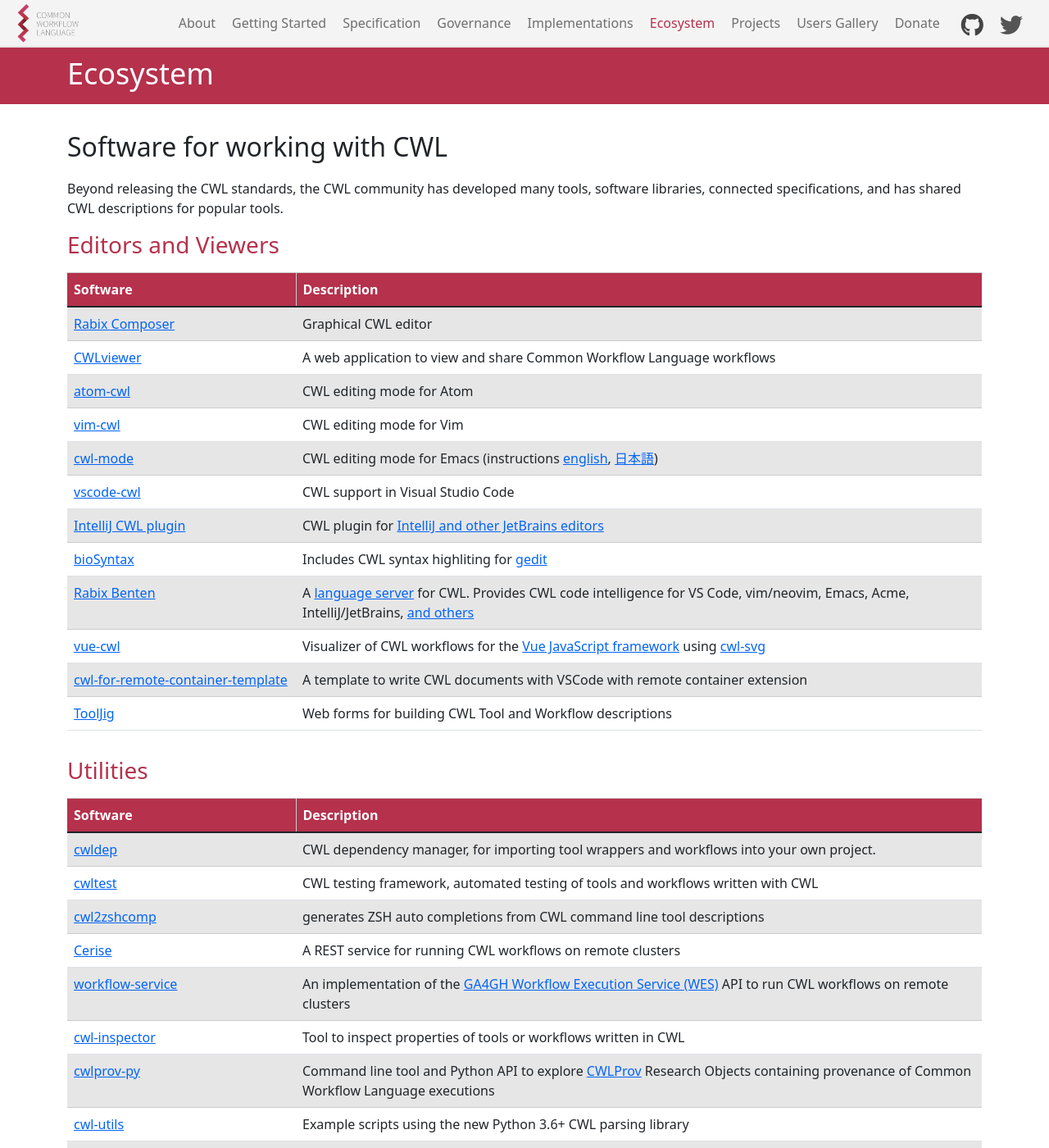
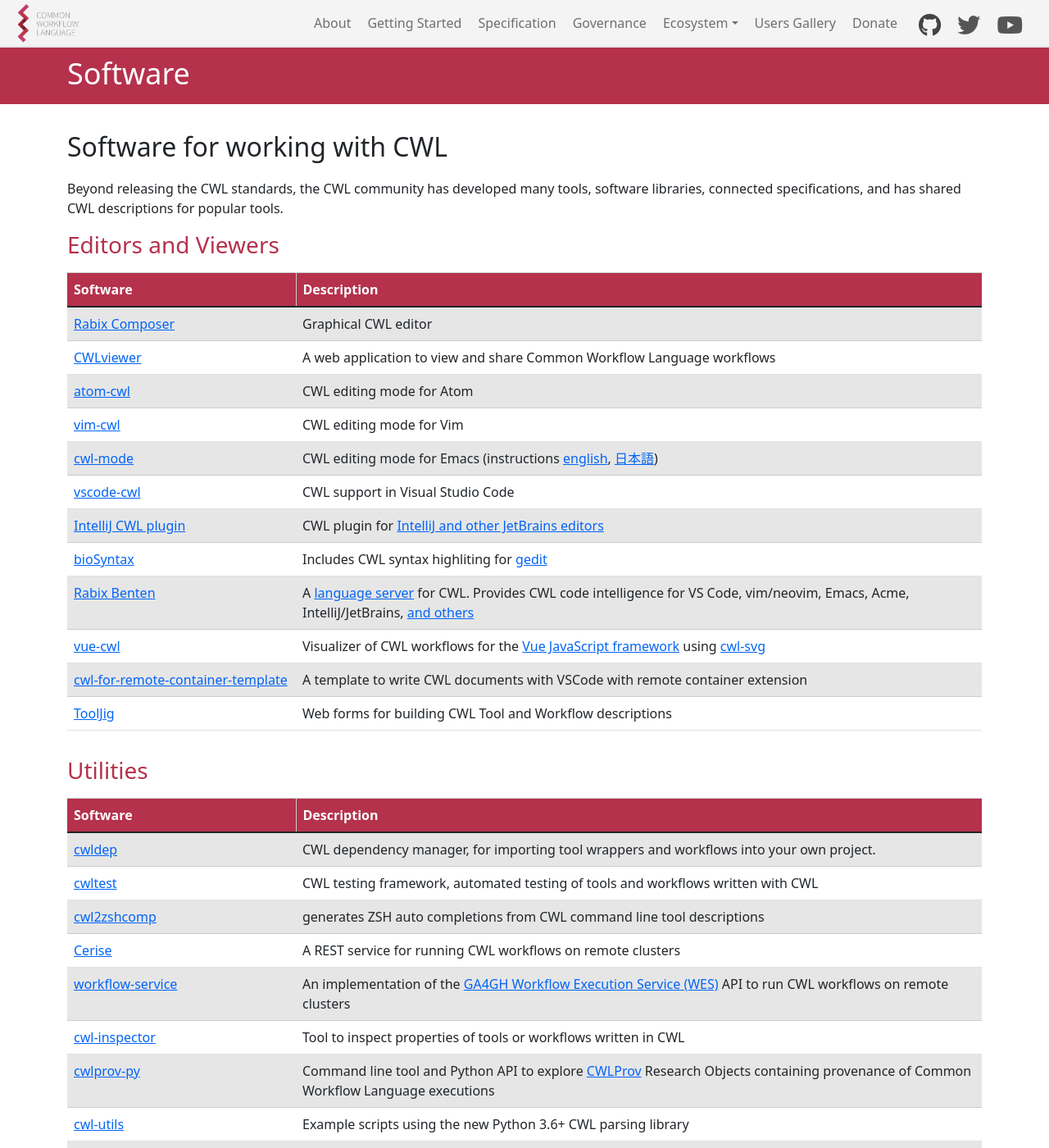
Before and after one commit to common-workflow-language/cwl-website, a Jekyll site: the page built from content/software.md, in a window 1280 px wide and 1400 px high. Shown: the whole window at 82% size. Built offline with Jekyll 4.4.1, drawn with Linux system fonts in a browser that asks for light colours.

Commit message:
Consolide Nav menu items (Ecosystem submenu), Add YouTube icon

```diff
--- a/content/_config.yml
+++ b/content/_config.yml
@@ -13,7 +13,8 @@
   Machine Learning.
 
 github_url: https://github.com/common-workflow-language/
-twitter_url: https://mobile.twitter.com/commonwl
+twitter_url: https://twitter.com/commonwl
+youtube_url: https://www.youtube.com/c/CommonWLorgStandard/
 
 # SEO - jekyll-seo-tag
 logo: "/CWL-Logo-Header.png"
--- a/content/_includes/top_nav.html
+++ b/content/_includes/top_nav.html
@@ -14,6 +14,17 @@
           {%- if item.type contains "dropdown" -%}
             <li class="dropdown nav-item">
               <a href="#" class="dropdown-toggle nav-link" id="navbarDropdown" data-bs-toggle="dropdown" role="button" aria-expanded="false">{{ item.title}}<span class="caret"></span></a>
+              {% if item.subpages %}
+                <ul class="dropdown-menu">
+                {% for page in item.subpages %}
+                  {%- if page.url contains "http" or "http" contains page.url -%}
+                    <li><a href="{{ page.url }}" class="{{ page.title | downcase }} dropdown-item">{{ page.title }}<i class="fad fa-external-link-alt"></i></a></li>
+                  {%- else -%}
+                    <li><a href="{{ page.url | absolute_url }}" class=" dropdown-item">{{ page.title }}</a></li>
+                  {%- endif -%}
+                {% endfor %}
+                </ul>
+              {% endif %}
 
             {%- if item.subfolderitems[0] -%}
               <ul class="dropdown-menu" aria-labelledby="navbarDropdown">
@@ -41,6 +52,7 @@
       <li class="nav-item nav-social-icons">
         <a href="{{ site.github_url }}" aria-label="GitHub link"><i class="fab fa-github first-icon"></i></a>
         <a href="{{ site.twitter_url }}" aria-label="Twitter link"><i class="fab fa-twitter"></i></a>
+        <a href="{{ site.youtube_url }}" aria-label="YouTube link"><i class="fab fa-youtube"></i></a>
       </li>
     </ul>
     </div>
--- a/content/_sass/partials/_nav.scss
+++ b/content/_sass/partials/_nav.scss
@@ -282,10 +282,18 @@
 }
 
 .fa-twitter {
-  color: #555;
+  color: $grey-5;
 
   &:hover {
     color: $twitter-blue;
+  }
+}
+
+.fa-youtube {
+  color: $grey-5;
+
+  &:hover {
+    color: $youtube-red;
   }
 }
 
--- a/content/_sass/partials/_variables.scss
+++ b/content/_sass/partials/_variables.scss
@@ -4,6 +4,7 @@
 $black-013: #013243;
 $black-4: #4a4a4a;
 $black-6: #666;
+$grey-5: #555;
 $grey-7: #777;
 $grey-8: #888;
 $grey-c: #ccc;
@@ -16,6 +17,7 @@
 $link-blue: #0d6efd;
 $link-blue-dark: #0264f7;
 $twitter-blue: #08a0e9;
+$youtube-red: #c00;
 $cwl-menu-blue: #337ab7;
 $timeline-sep-grey: #5f6063;
 
--- a/content/ecosystem.md
+++ b/content/software.md
@@ -1,7 +1,8 @@
 ---
 layout: page
-permalink: /ecosystem/
-title: Ecosystem
+permalink: /software/
+title: Software
+redirect_from: /ecosystem/
 ---
 
 ## Software for working with CWL
```
Also changed, not shown: content/_data/navigation.yml (+11 -5 lines), content/repositories.md (added, +21 -0 lines).
